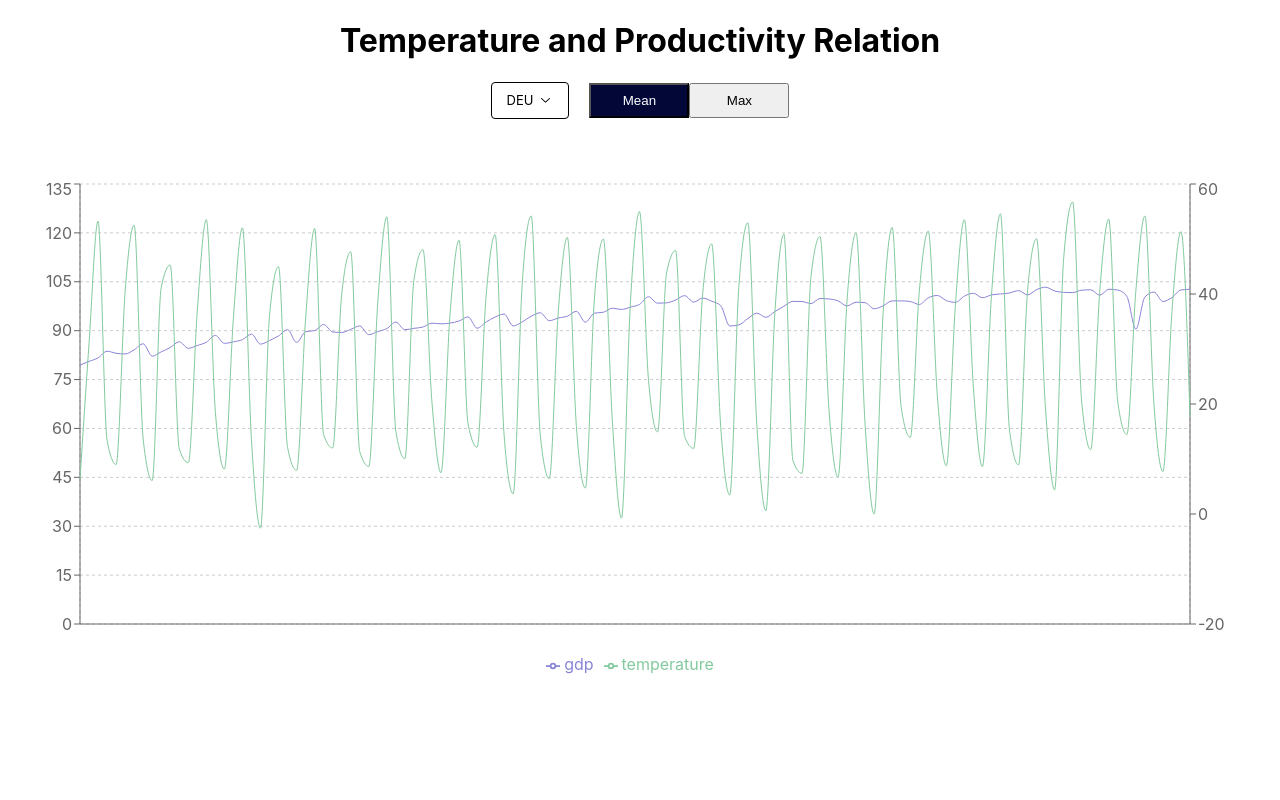
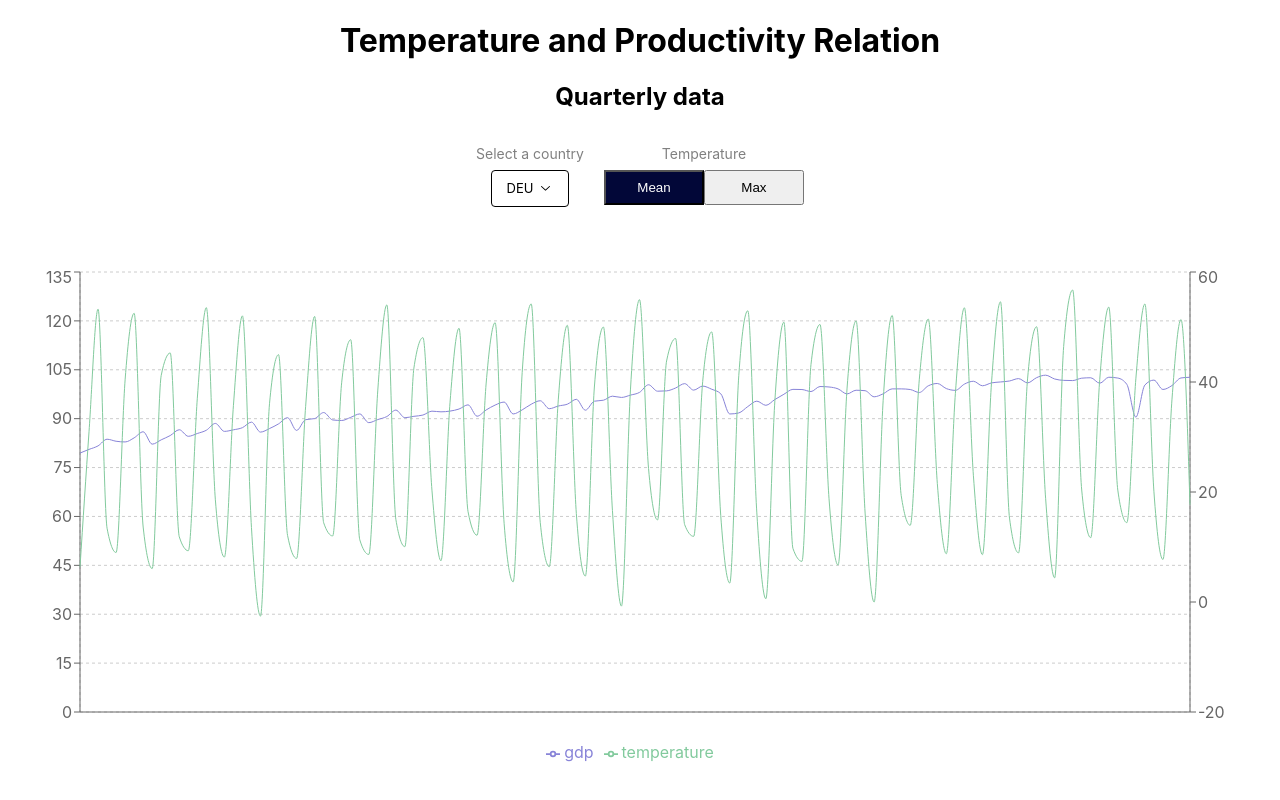
Before and after one commit to gndz07/minihackathon-heatwaves, a React (Create React App) app: page / in a window 1280 px wide. Built offline with nearby package versions, Linux system fonts and the light colour scheme.

Commit message:
chore: title, favicon

```diff
--- a/public/index.html
+++ b/public/index.html
@@ -24,7 +24,7 @@
       work correctly both with client-side routing and a non-root public URL.
       Learn how to configure a non-root public URL by running `npm run build`.
     -->
-    <title>React App</title>
+    <title>Temperature-productivity</title>
   </head>
   <body>
     <noscript>You need to enable JavaScript to run this app.</noscript>
--- a/src/App.css
+++ b/src/App.css
@@ -15,3 +15,16 @@
 .graph-container {
   margin-top: 60px;
 }
+
+.selection-container {
+  margin-top: 20px;
+  display: flex;
+  justify-content: center;
+  gap: 20px;
+}
+
+.selector-title {
+  color: gray;
+  font-size: 14px;
+  margin-bottom: 8px;
+}
--- a/src/App.js
+++ b/src/App.js
@@ -18,7 +18,6 @@ import SelectCountry from "./SelectCountry";
 const ToggleContainer = styled(ToggleGroup.Root, {
   display: "inline-flex",
   backgroundColor: "transparent",
-  marginLeft: "20px",
   borderRadius: 4,
 });
 
@@ -97,14 +96,20 @@ function App() {
     <div className="App">
       <header className="App-header">
         <h1>Temperature and Productivity Relation</h1>
+        <h2>Quarterly data</h2>
       </header>
 
       <main>
-        <div className="toggle-btn-container">
+        <div className="selection-container">
+          <div>
+            <p className="selector-title">Select a country</p>
             <SelectCountry
               currentCountry={countryCode}
               setCountry={setCountryCode}
             />
+          </div>
+          <div>
+            <p className="selector-title">Temperature</p>
             <ToggleContainer
               type="single"
               value={meanMax}
@@ -115,6 +120,7 @@ function App() {
               <ToggleItem value="mean">Mean</ToggleItem>
               <ToggleItem value="max">Max</ToggleItem>
             </ToggleContainer>
+          </div>
         </div>
 
         <div className="graph-container">
```
Also changed, not shown: 1 other file (tests, documents, lock files or other folders). Lines whose indentation alone changed are shown as unchanged.
